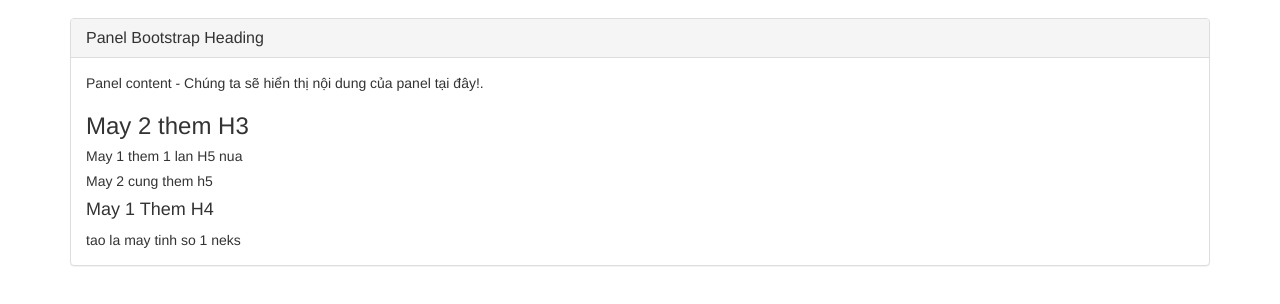
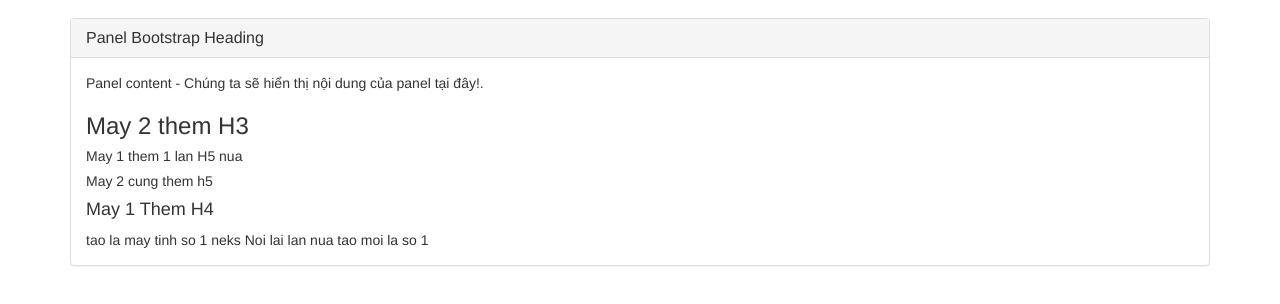
Before and after one commit to anquangvinh/MyTeam, a plain HTML site: page project/index.html in a window 1280 px wide. Shown: the part 74-378 px from the top of the page. Drawn offline with Linux system fonts and the light colour scheme.

Commit message:
noi lai lan nua cua may so 1

```diff
--- a/project/index.html
+++ b/project/index.html
@@ -71,6 +71,7 @@
 						<h5>May 2 cung them h5</h5>
 						<h4>May 1 Them H4</h4>
 tao la may tinh so 1 neks
+Noi lai lan nua	tao moi la so 1
 				</div>
 			</div>
 		</div>
```
